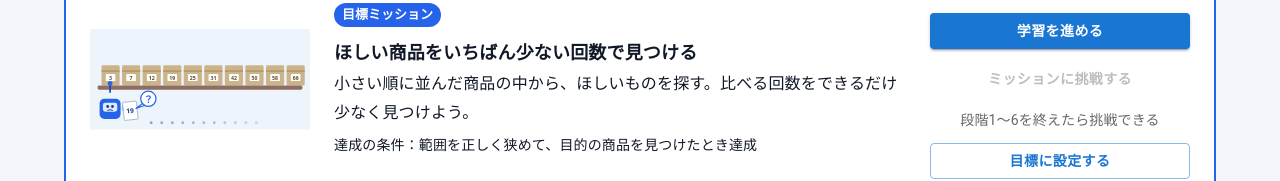
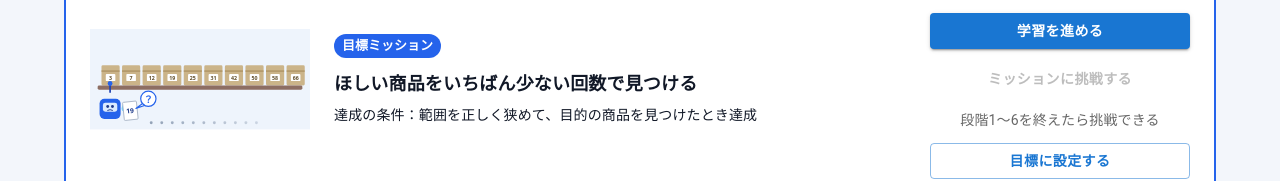
Before and after one commit to BeppuKanato/engineer-quest-ui-brushup, a Next.js app: page /courses/roadmap/course-algorithm-binary-search-v1 in a window 1280 px wide. Shown: the part 302-483 px from the top of the page. Built offline with nearby package versions, Linux system fonts and the light colour scheme.

Commit message:
feat: 学習開始後はミッション帯の説明文を畳む（未着手・挑戦可能・達成済みは全文）

```diff
--- a/src/features/learning/app/UnitOverview.tsx
+++ b/src/features/learning/app/UnitOverview.tsx
@@ -80,7 +80,8 @@ export function UnitOverview({ courseId }: { courseId: string }) {
                     {goalSet && <Chip icon={<CheckIcon />} label="自分の目標に設定済み" size="small" sx={{ fontWeight: 800, bgcolor: "#dcfce7", color: "#15803d", "& .MuiChip-icon": { color: "inherit" } }} />}
                   </Stack>
                   <Typography component="h2" sx={{ fontSize: 18, fontWeight: 900, mt: 1.5, lineHeight: 1.5 }}>{mission.title}</Typography>
-                  <Typography sx={{ mt: 0.5, lineHeight: 1.8 }}>{mission.description}</Typography>
+                  {/* 学習開始後は説明文を畳む（2026-11-23決定）：未着手と、挑戦・結果が主役の状態では全文を出す。 */}
+                  {(!progress.unit || missionReady || missionDone) && <Typography sx={{ mt: 0.5, lineHeight: 1.8 }}>{mission.description}</Typography>}
                   <Typography sx={{ mt: 1, fontSize: 14 }}>達成の条件：{mission.successCondition}</Typography>
                 </Box>
                 <Stack spacing={1.5} sx={{ width: { xs: "100%", md: 260 }, flexShrink: 0 }}>
```
